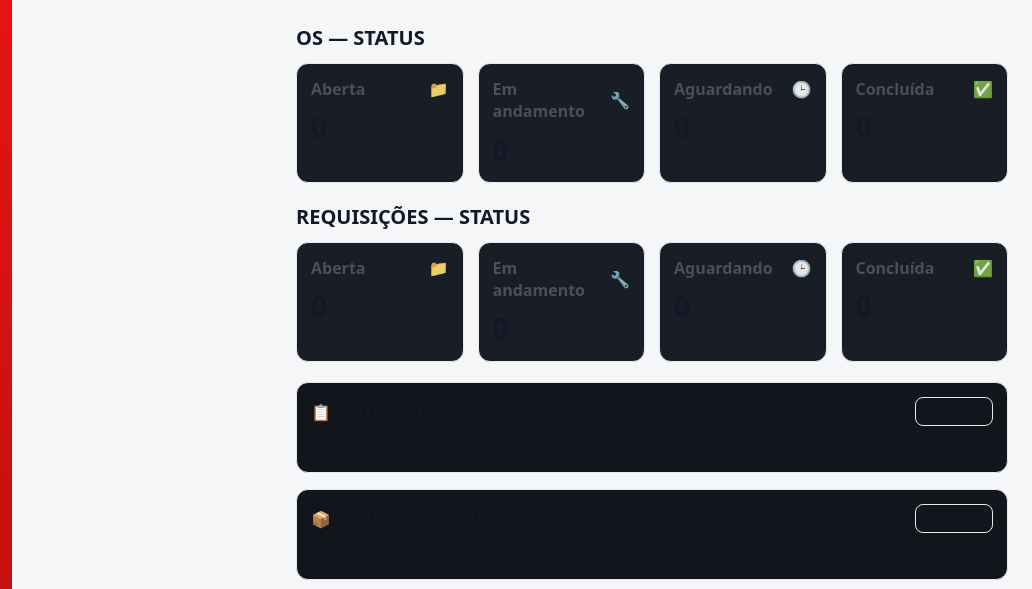
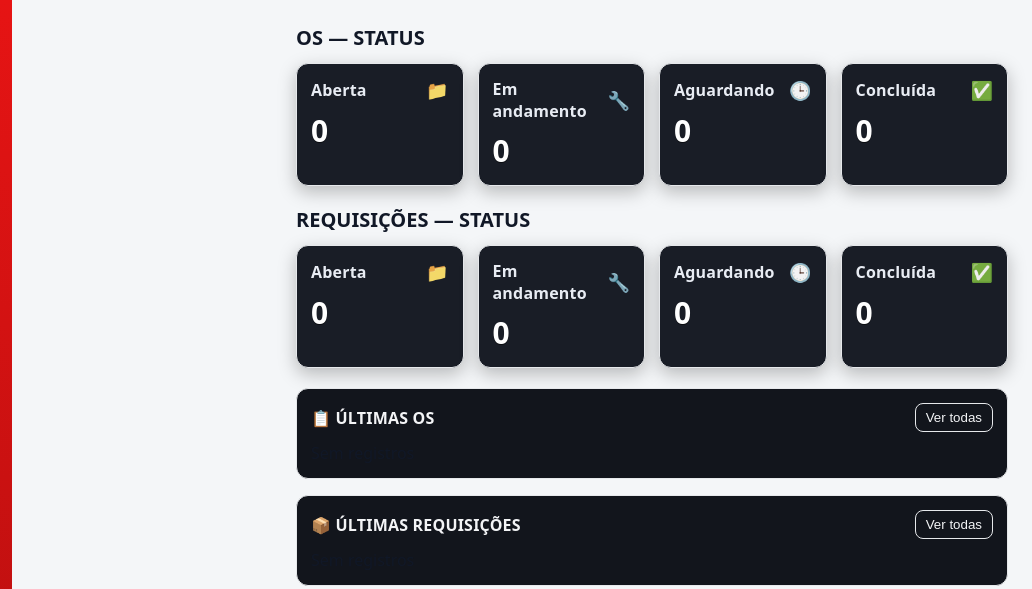
Before and after one commit to Skyzgy/SISTEMATRIUNFO01, a website: page public/index.html in a window 1280 px wide. Shown: the top 589 px of the page, 248-1280 px from the left. Drawn offline with Linux system fonts and the light colour scheme; no server answers.

Commit message:
Teste css

```diff
--- a/public/index.html
+++ b/public/index.html
@@ -3,7 +3,8 @@
 <head>
   <meta charset="UTF-8" />
   <meta name="viewport" content="width=device-width, initial-scale=1.0"/>
-  <meta name="color-scheme" content="light dark" />
+  <!-- Ajuste: força o navegador a respeitar o tema escuro (melhora contraste do dashboard em alguns devices) -->
+  <meta name="color-scheme" content="dark" />
   <title>Triunfo System - Gestão de Frota</title>
 
   <!-- CSS principal do app -->
--- a/public/style.css
+++ b/public/style.css
@@ -140,11 +140,22 @@ a:hover { text-decoration: underline; }
   background: var(--panel);
   border:1px solid var(--line);
   border-radius:12px; padding:14px;
+
+  /* melhora legibilidade/contraste no dark */
+  box-shadow: 0 6px 18px rgba(0,0,0,.25);
 }
 .status-card-head{ display:flex; align-items:center; justify-content:space-between; margin-bottom:8px; }
-.status-label{ font-weight:600; color: var(--ink-2); }
-.status-icon{ opacity:.9; }
-.status-value{ font-size:28px; font-weight:700; color: var(--ink); }
+.status-label{ font-weight:700; color: #e8ecf3; letter-spacing:.2px; }
+.status-icon{ opacity:.95; font-size: 18px; }
+
+.status-value{
+  font-size: 30px;
+  font-weight: 800;
+  color: #ffffff;
+
+  /* deixa os números “saltarem” no fundo escuro */
+  text-shadow: 0 1px 0 rgba(0,0,0,.55);
+}
 
 /* cards de resumo */
 .resumo-container{ display:grid; gap:16px; margin-top:12px; }
@@ -153,8 +164,8 @@ a:hover { text-decoration: underline; }
   border:1px solid var(--line); border-radius:12px; padding:14px;
 }
 .card-largo-header{ display:flex; align-items:center; justify-content:space-between; gap:12px; margin-bottom:10px; }
-.title-wrap{ font-weight:600; color: var(--ink); }
-.link-ver-todas{ border:1px solid var(--line); background:transparent; padding:6px 10px; border-radius:8px; cursor:pointer; color:var(--ink); }
+.title-wrap{ font-weight:700; color: #f3f4f6; letter-spacing:.2px; }
+.link-ver-todas{ border:1px solid var(--line); background:transparent; padding:6px 10px; border-radius:8px; cursor:pointer; color:#f3f4f6; }
 .link-ver-todas:hover{ background: #161b25; }
 
 .empty-state{
@@ -313,7 +324,7 @@ a:hover { text-decoration: underline; }
 @media (max-width: 560px){
   .status-grid{ grid-template-columns: 1fr; }
   .section-title{ font-size: 18px; }
-  .status-value{ font-size: 24px; }
+  .status-value{ font-size: 26px; }
   .card-largo{ padding: 12px; }
   .card-largo-header{ flex-direction: column; align-items:flex-start; gap:8px; }
 }
```
